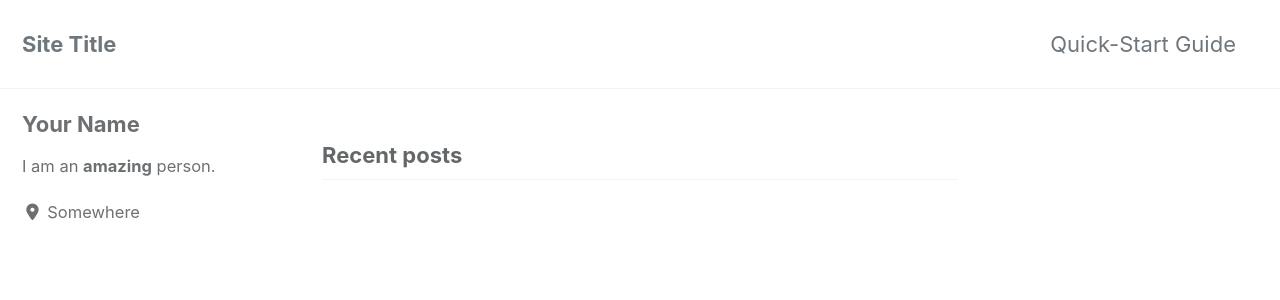
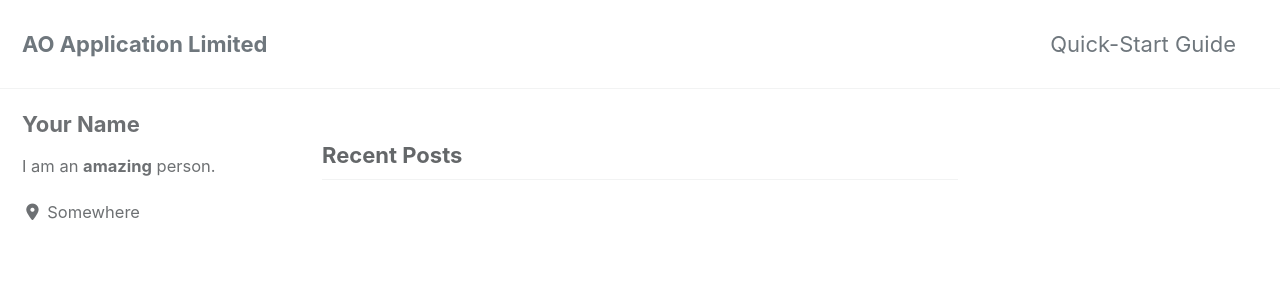
Before and after one commit to acolebourne/aoapplications.ltd.uk, a Jekyll site: the page built from index.html, in a window 1280 px wide and 900 px high. Shown: the top 300 px of the window. Built offline with Jekyll 4.4.1, drawn with Linux system fonts in a browser that asks for light colours; cached includes are drawn as plain includes; nearby versions of some CDN libraries; the list of posts is cut into pages by our own code.

Commit message:
Update initial config

```diff
--- a/_config.yml
+++ b/_config.yml
@@ -15,14 +15,14 @@
 minimal_mistakes_skin    : "default" # "air", "aqua", "contrast", "dark", "dirt", "neon", "mint", "plum", "sunrise"
 
 # Site Settings
-locale                   : "en-US"
-title                    : "Site Title"
+locale                   : "en-UK"
+title                    : "AO Application Limited"
 title_separator          : "-"
 subtitle                 : # site tagline that appears below site title in masthead
 name                     : "Your Name"
 description              : "An amazing website."
-url                      : # the base hostname & protocol for your site e.g. "https://mmistakes.github.io"
-baseurl                  : # the subpath of your site, e.g. "/blog"
+url                      : "http://www.aoapplications.ltd.uk"
+baseurl                  : "/"
 repository               : # GitHub username/repo-name e.g. "mmistakes/minimal-mistakes"
 teaser                   : # path of fallback teaser image, e.g. "/assets/images/500x300.png"
 logo                     : # path of logo image to display in the masthead, e.g. "/assets/images/88x88.png"
```
